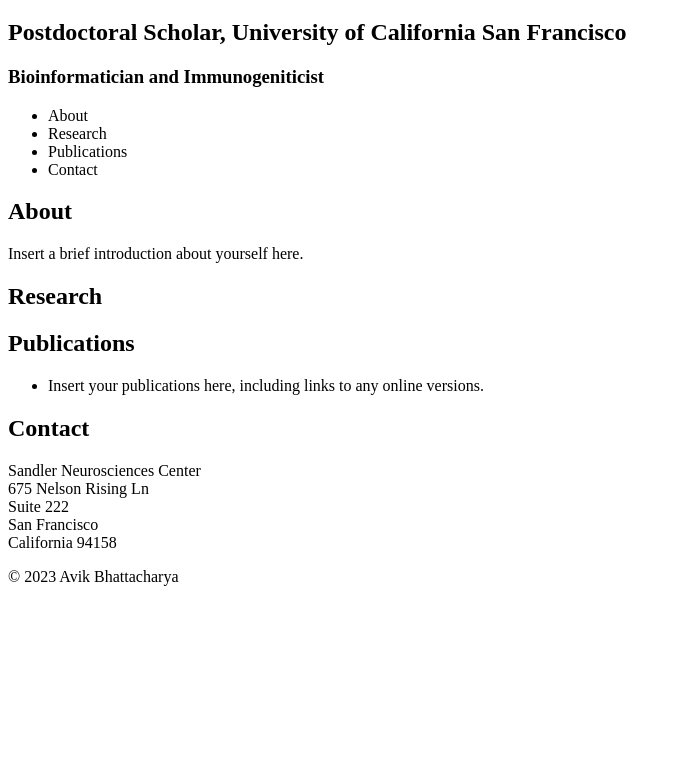
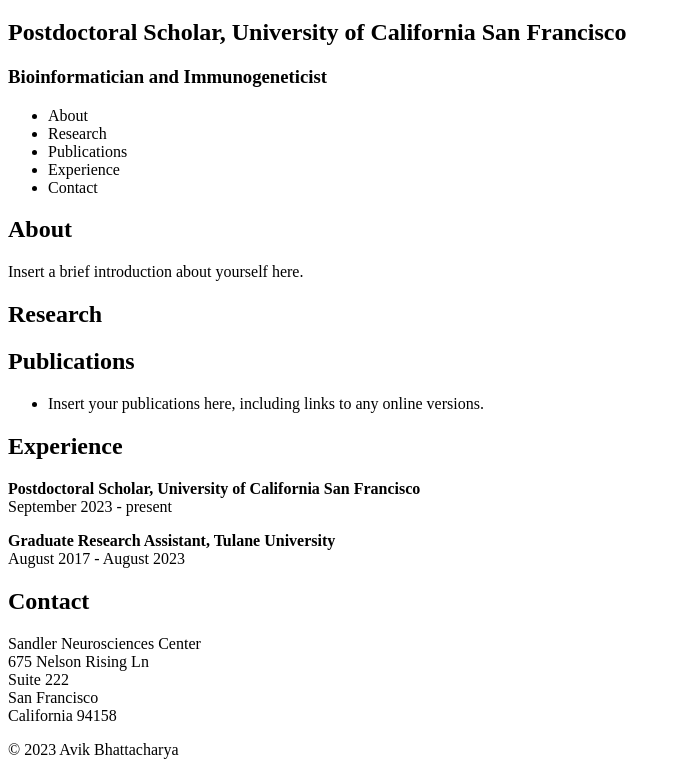
Before and after one commit to avik94ab/avik94ab.github.io, a plain HTML site: page index.html in a window 1280 px wide. Shown: the part 61-836 px from the top of the page, without its empty margins (0-681 px from the left). Before the commit the page ends 800 px from the top, so only its background shows below. Drawn offline with Linux system fonts and the light colour scheme.

Commit message:
add experience

```diff
--- a/index.html
+++ b/index.html
@@ -17,12 +17,13 @@
 	<header>
 		<h1>AVIK BHATTACHARYA</h1>
 		<h2>Postdoctoral Scholar, University of California San Francisco</h2>
-		<h3>Bioinformatician and Immunogeniticist</h3>
+		<h3>Bioinformatician and Immunogeneticist</h3>
 		<nav>
 			<ul>
 				<li><a href="#about">About</a></li>
 				<li><a href="#research">Research</a></li>
 				<li><a href="#publications">Publications</a></li>
+				<li><a href="#experience">Experience</a></li> <!-- Added Experience link -->
 				<li><a href="#contact">Contact</a></li>
 			</ul>
 		</nav>
@@ -47,6 +48,18 @@
 			</ul>
 		</section>
 
+		<section id="experience"> <!-- Added Experience section -->
+			<h2>Experience</h2>
+			<p>
+				<strong>Postdoctoral Scholar, University of California San Francisco</strong><br>
+				September 2023 - present
+			</p>
+			<p>
+				<strong>Graduate Research Assistant, Tulane University</strong><br>
+				August 2017 - August 2023
+			</p>
+		</section>
+
 		<section id="contact">
 			<h2>Contact</h2>
 			<p>Sandler Neurosciences Center<br>675 Nelson Rising Ln<br>Suite 222<br>San Francisco<br>California 94158</p>
```
